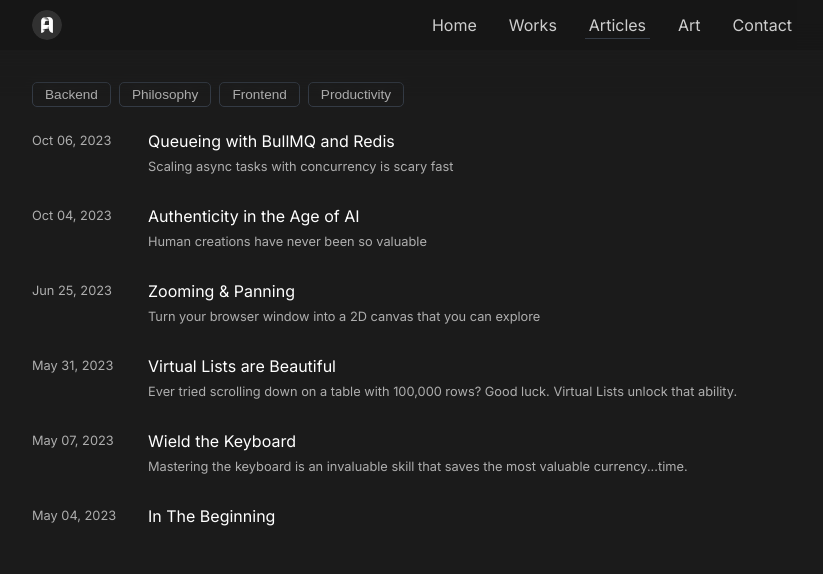
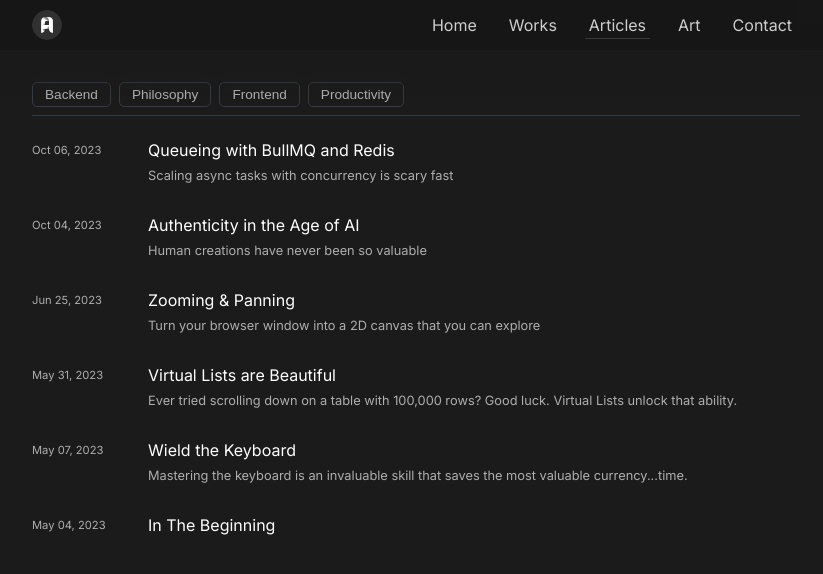
Before and after one commit to christiananagnostou/www, a Next.js app: page /articles in a window 1280 px wide. Shown: the top 574 px of the page, without its empty margins (224-1047 px from the left). Built offline with nearby package versions, Linux system fonts and the light colour scheme.

Commit message:
style acticle categories

```diff
--- a/pages/articles.tsx
+++ b/pages/articles.tsx
@@ -87,11 +87,13 @@ const Control = styled.div`
     width: 100%;
     overflow: auto;
     display: flex;
+    gap: 0.5rem;
     align-items: center;
+    padding-bottom: 0.5rem;
+    border-bottom: 1px solid var(--accent);
 
     button {
       font-size: 0.85rem;
-      margin-right: 0.5rem;
       padding: 0.25rem 0.75rem;
       border-radius: 5px;
       background: var(--border);
@@ -123,9 +125,9 @@ const PostItem = styled(motion.div)`
 
   .date {
     min-width: max-content;
-    font-size: 0.8rem;
+    font-size: 0.7rem;
     font-weight: 300;
-    margin-top: 0.6rem;
+    margin-top: 0.7rem;
     min-width: 100px;
   }
 
@@ -165,7 +167,6 @@ const PostItem = styled(motion.div)`
 
     .date {
       margin-top: 0.25rem;
-      font-size: 0.8rem;
     }
 
     .inner-link {
```
